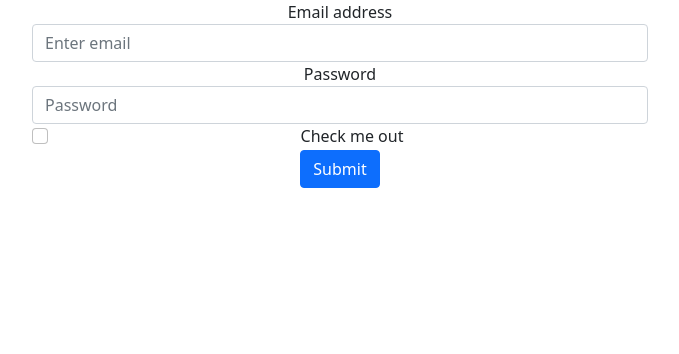
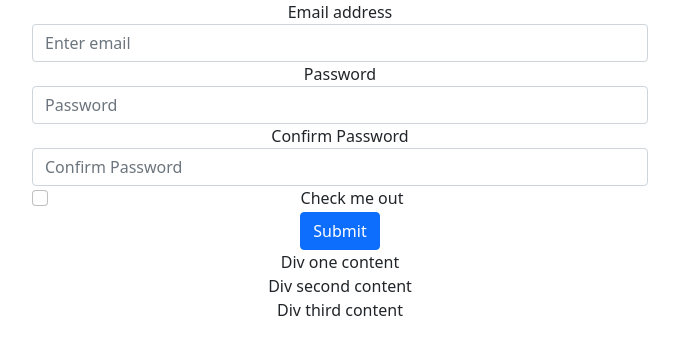
Before and after one commit to jogi323/react-training, a React (Create React App) app: page / in a window 1280 px wide. Shown: the top 354 px of the page, without its empty margins (300-979 px from the left). Built offline with nearby package versions, Linux system fonts and the light colour scheme.

Commit message:
Commit after session 7

```diff
--- a/src/App.js
+++ b/src/App.js
@@ -12,7 +12,9 @@ import StateComponent from "./Components/StateComponent";
 import LifeCyclesComponents from "./Components/LifeCyclesComponents";
 import ConditionalRenderingComponent from "./Components/conditionalRenderingComponent";
 import ListComponent from "./Components/ListComponent";
-import FormsComponent from "./Components/FormsComponent";
+// import FormsComponent from "./Components/FormsComponent";
+import FormValidationsComponent from "./Components/FormValidationComponent";
+import FragmentComponent from "./Components/FragmentComponent";
 
 function App() {
   const [name, setName] = useState("Angular");
@@ -20,6 +22,14 @@ function App() {
   const handleChange = () => {
     setName("React");
   }
+  const PRODUCTS = [
+    {category: 'Sporting Goods', price: '$49.99', stocked: true, name: 'Football'},
+    {category: 'Sporting Goods', price: '$9.99', stocked: true, name: 'Baseball'},
+    {category: 'Sporting Goods', price: '$29.99', stocked: false, name: 'Basketball'},
+    {category: 'Electronics', price: '$99.99', stocked: true, name: 'iPod Touch'},
+    {category: 'Electronics', price: '$399.99', stocked: false, name: 'iPhone 5'},
+    {category: 'Electronics', price: '$199.99', stocked: true, name: 'Nexus 7'}
+];
   const element = <h1>Heading, {name}</h1>;
   // useEffect(() => {
   //   const interval = setInterval(() => {
@@ -29,6 +39,9 @@ function App() {
   //     clearInterval(interval)
   //   }
   // });
+  const onSubmit = (data, tech) => {
+    console.log("data from chldren component", data, tech);
+  }
   return (
     <div className="App">
       {/* <header className="App-header">
@@ -66,7 +79,10 @@ function App() {
         <li><a>abcd</a></li>
         <li><a>abcdf</a></li>
       </ul> */}
-      <FormsComponent />
+      {/* <FormsComponent /> */}
+
+      <FormValidationsComponent name="abc" onFormSubmit={(data)=>onSubmit(data, 1)} />
+      <FragmentComponent />
     </div>
   );
 }
--- /dev/null
+++ b/src/Components/FormValidationComponent.js
@@ -0,0 +1,126 @@
+import React, { Component } from 'react';
+import validate from "validate.js";
+
+export default class FormValidationsComponent extends Component {
+    constructor(props) {
+        super(props);
+        this.state = {
+            username: "",
+            password: "",
+            rememberMe: false,
+            errorMessages: {},
+            cpassword: ""
+        }
+        this.constraints  = {
+            username: {
+              presence: {
+                message: "Username cannot be blank"
+              },
+              email: {
+                message: "Please enter valid email."
+              }
+            },
+            password: {
+              presence: {
+                message: "Password cannot be blank"
+              },
+              length: {
+                minimum: 6,
+                message: "must be at least 6 characters"
+              }
+            },
+            cpassword: {
+                equality: "password"
+            }
+          };
+          const arr = [1,2,3,4];
+          const arr1 = [5,6,7,8];
+          const arr3 = [...arr, ...arr1];
+          arr[1] = 10;
+          console.log(arr3, arr);
+          const a = [4,5,6];
+          const b = a;
+          a[0]= 10;
+          console.log(b, a);
+          const x = 10 + "," + "react";
+          const y = `${arr[1]} React`; // template literals
+          console.log(x, y);
+    };
+
+    validateInputs = (field, value) => {
+        let object = {};
+        object[field] = value;
+        if (field === "cpassword") {
+            object["password"] = this.state.password
+        }
+        let constraint = this.constraints[field];
+
+      console.log("Constraint", object);
+
+        let result = validate(object, {[field]: constraint});
+
+        console.log(result);
+        if (result) {
+            return result[field][0];
+        }
+
+        return null;
+    }
+
+    componentDidMount = () => {
+        this.testMethod();
+    }
+
+    testMethod = (obj = {}) => {
+        console.log(obj.name);
+    }
+
+    handleInputChange = (e) => {
+        const { errorMessages } = this.state;
+        let key = e.target.name;
+        let value = e.target.type === "checkbox" ? e.target.checked :e.target.value;
+        let errorMessage = this.validateInputs(key, value);
+        errorMessages[key] = errorMessage;
+        console.log(errorMessages);
+        this.setState({
+            [key]: value,
+            errorMessages: errorMessages
+        });
+    }
+    handleSubmit = (e) => {
+        e.preventDefault();
+        console.log(this.state);
+       this.props.onFormSubmit({username: this.state.username, password: this.state.password});
+    }
+    render() {
+        const { username, password,  rememberMe, errorMessages, isFormInvalid, cpassword } = this.state;
+        // console.log(errorMessages);
+        return (
+            <div className="container col-6">
+            <form>
+                {isFormInvalid && <small id="emailHelp" className="form-text text-muted">Invalid username or Password</small>}
+                <div className="form-group">
+                    <label htmlFor="exampleInputEmail1">Email address</label>
+                    <input name="username" type="email" className="form-control" id="exampleInputEmail1" aria-describedby="emailHelp" placeholder="Enter email" value={username} onChange={this.handleInputChange}/>
+                    {errorMessages.username && <small id="emailHelp" className="form-text text-muted">{errorMessages.username}</small>}
+                </div>
+                <div className="form-group">
+                    <label htmlFor="exampleInputPassword1">Password</label>
+                    <input name="password" type="password" className="form-control" id="exampleInputPassword1" placeholder="Password" value={password} onChange={this.handleInputChange}/>
+                    {errorMessages.password && <small id="emailHelp" className="form-text text-muted">{errorMessages.password}</small>}
+                </div>
+                <div className="form-group">
+                    <label htmlFor="exampleInputPassword1">Confirm Password</label>
+                    <input name="cpassword" type="password" className="form-control" id="exampleInputPassword1" placeholder="Confirm Password" value={cpassword} onChange={this.handleInputChange}/>
+                    {errorMessages.cpassword && <small id="emailHelp" className="form-text text-muted">{errorMessages.cpassword}</small>}
+                </div>
+                <div className="form-group form-check">
+                    <input name="rememberMe" type="checkbox" className="form-check-input" id="exampleCheck1" checked={rememberMe} onChange={this.handleInputChange}/>
+                    <label className="form-check-label" htmlFor="exampleCheck1">Check me out</label>
+                </div>
+                <button type="submit" className="btn btn-primary" onClick={this.handleSubmit}>Submit</button>
+            </form>
+            </div>
+        )
+    }
+}
--- /dev/null
+++ b/src/Components/FragmentComponent.js
@@ -0,0 +1,20 @@
+import React, { Component, Fragment } from 'react'
+
+export default class FragmentComponent extends Component {
+    render() {
+        return (
+            <Fragment>
+                <div className="first-div">
+                    Div one content
+                </div>
+                <div className="second-div">
+                    Div second content
+                </div>
+                <div className="third-div">
+                    Div third content
+                </div>
+            </Fragment>
+
+        )
+    }
+}
```
